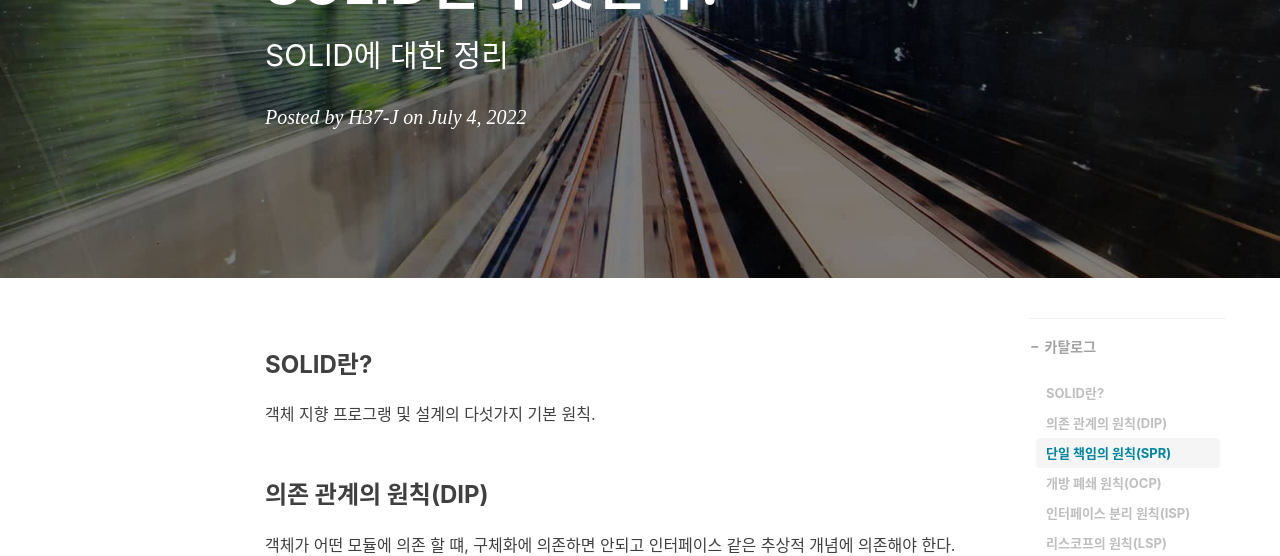
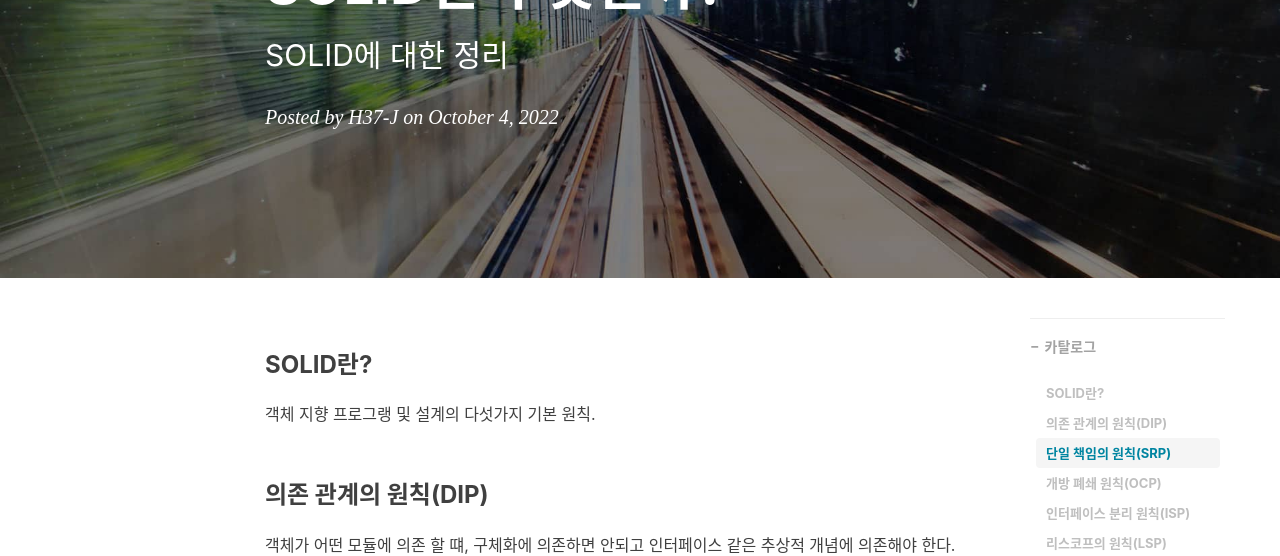
Before and after one commit to H37-J/H37-J.github.io, a Jekyll site: the page built from _posts/oop/2022-10-04-oop-solid.markdown, in a window 1280 px wide and 1400 px high. Shown: the part 245-801 px from the top of the window. Built offline with Jekyll 4.4.1, drawn with Linux system fonts in a browser that asks for light colours; nearby versions of some CDN libraries; comment, search, counter and statistics services are not loaded; some of the changed text lies outside the part shown.

Commit message:
포스트 업데이트

```diff
--- a/_posts/oop/2022-07-04-oop-solid.markdown
+++ b/_posts/oop/2022-10-04-oop-solid.markdown
@@ -53,7 +53,7 @@ public class Client {
 
 Client는 인터페이스만을 이용하여 각 객체를 의존 할 수 있다.
 
-### 단일 책임의 원칙(SPR)
+### 단일 책임의 원칙(SRP)
 
 모든 클래스는 하나의 책임만 가지며, 클래스는 그 책임을 캡슐화 해야한다.
 이것은 클래스나 모듈을 변경 할 때, 단 하나의 이유만으로 변경해야 함을 의미한다.
```
Also changed, not shown: _posts/database/2022-03-02-mysql(1).markdown (renamed from _posts/database/2022-09-02-mysql(1).markdown), _posts/javascript/2022-03-10-node.markdown (renamed from _posts/javascript/2022-09-10-node.markdown).
